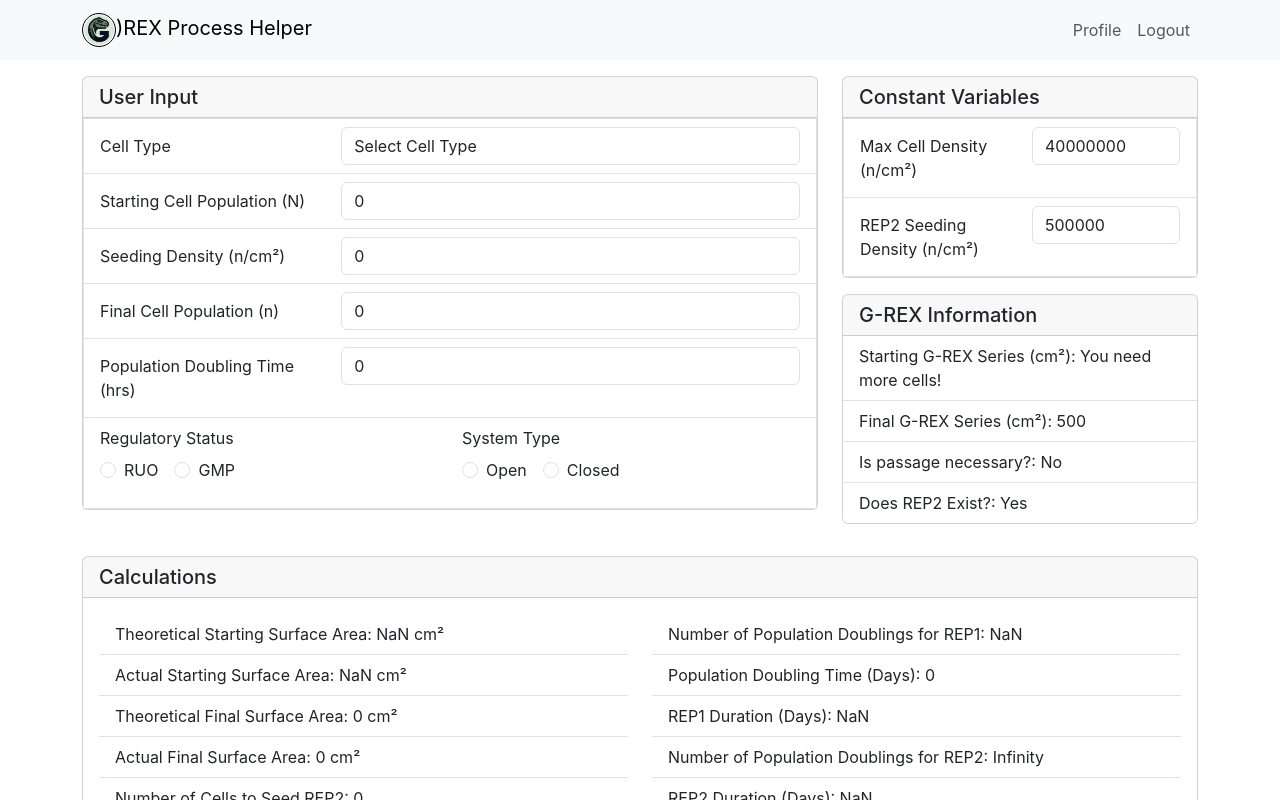
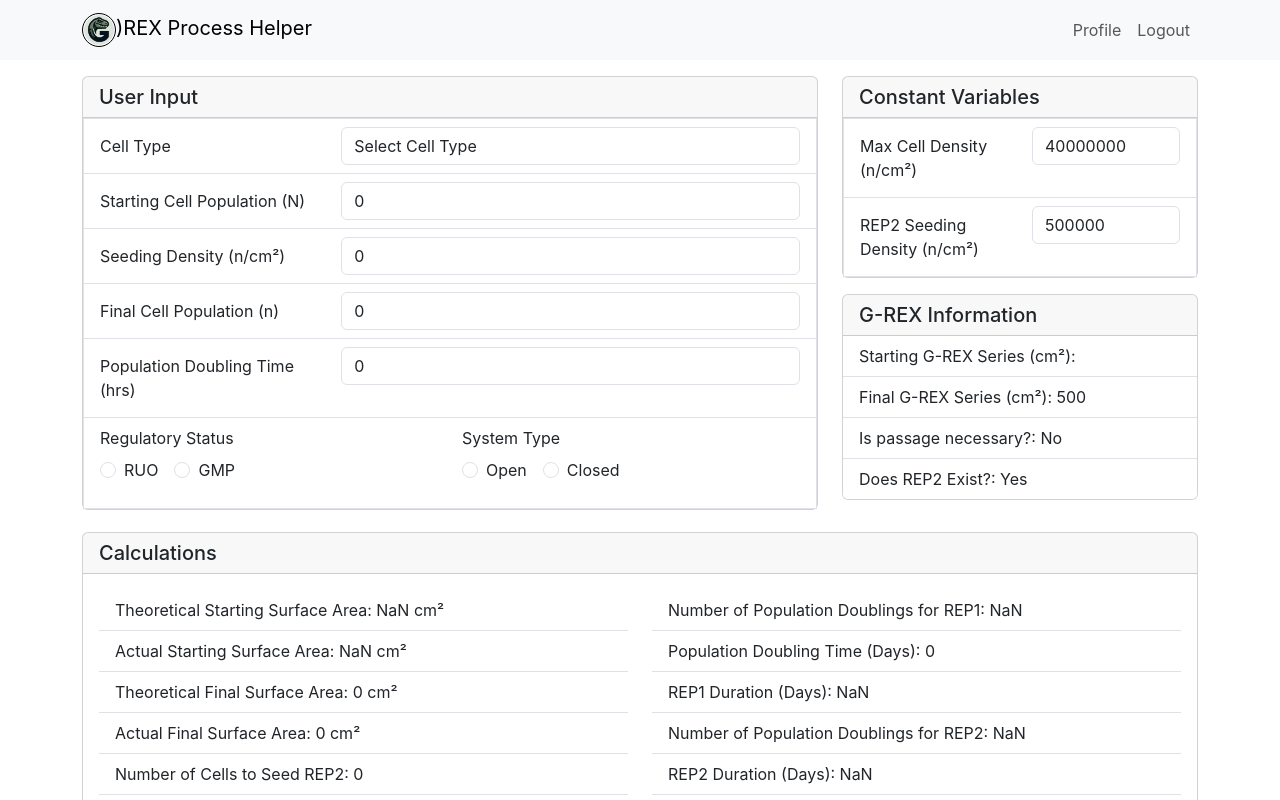
Before and after one commit to lanescheffler/gRex-process-builder, a React (Create React App) app: page / in a window 1280 px wide. Shown: the top 800 px of the page. Built offline with nearby package versions, Linux system fonts and the light colour scheme.

Commit message:
correct state managment in calculations;
useeffect to set calculation variables

```diff
--- a/src/features/calculations/Calculations.tsx
+++ b/src/features/calculations/Calculations.tsx
@@ -1,13 +1,16 @@
-import React, { useMemo } from 'react';
+import React, { useEffect, useMemo } from 'react';
 import { Card, Col, ListGroup, Row } from 'react-bootstrap';
-import { useSelector } from 'react-redux';
+import { useDispatch, useSelector } from 'react-redux';
 import { selectUserInput } from '../userInput/userInputSlice';
+import { setTheoreticalStartingSurfaceArea, setActualStartingSurfaceArea, setTheoreticalFinalSurfaceArea, setActualFinalSurfaceArea, setNumberOfCellsToSeedRep2, setHarvestPassageDensity, setNumberOfPopulationDoublingsForRep1, setPopulationDoublingTimeDays, setRep1DurationDays, setNumberOfPopulationDoublingsForRep2, setRep2DurationDays, setTotalProcessTime, setMediaVolumeConsumed, selectCalculations } from './calculationsSlice';
 
 // Performance: If your calculations are expensive and your component re-renders often,
 // consider using React.memo or useMemo hook to optimize performance.
 
 
 function Calculations() {
+
+  const dispatch = useDispatch();
 
   const {
     startingCellPopulation,
@@ -16,6 +19,8 @@
     seedingDensity,
     // ... add other necessary state variables
   } = useSelector(selectUserInput);
+  const calculations = useSelector(selectCalculations);
+
 
   const maxCellDensity = 40000000
 
@@ -24,41 +29,97 @@
   // wrap in a useMemo object, return the consts along with a dependency array.
   // Calculations
 
-  const calculations = useMemo(() => {
+  // const calculations = useMemo(() => {
+  //   const theoreticalStartingSurfaceArea = startingCellPopulation / seedingDensity;
+  //   const actualStartingSurfaceArea = theoreticalStartingSurfaceArea; // Simplified for this example
+  //   const theoreticalFinalSurfaceArea = finalCellPopulation / maxCellDensity;
+  //   const actualFinalSurfaceArea = theoreticalFinalSurfaceArea; // Simplified for this example
+  //   const numberOfCellsToSeedRep2 = rep2SeedingDensity * actualFinalSurfaceArea; // Simplification
+  //   const harvestPassageDensity = numberOfCellsToSeedRep2 / actualStartingSurfaceArea;
+  //   const numberOfPopulationDoublingsForRep1 = Math.sqrt(harvestPassageDensity / seedingDensity);
+  //   const populationDoublingTimeDays = populationDoublingTime / 24;
+  //   const rep1DurationDays = numberOfPopulationDoublingsForRep1 * populationDoublingTimeDays;
+  //   const numberOfPopulationDoublingsForRep2 = Math.sqrt(maxCellDensity / seedingDensity);
+  //   const rep2DurationDays = numberOfPopulationDoublingsForRep2 * populationDoublingTimeDays;
+  //   const totalProcessTime = rep1DurationDays + rep2DurationDays; // Simplified, not including additional time
+  //   const mediaVolumeConsumed = (theoreticalFinalSurfaceArea + theoreticalStartingSurfaceArea) * 10 / 1000;
+
+  //   return {
+  //     theoreticalStartingSurfaceArea,
+  //     actualStartingSurfaceArea,
+  //     theoreticalFinalSurfaceArea,
+  //     actualFinalSurfaceArea,
+  //     numberOfCellsToSeedRep2,
+  //     harvestPassageDensity,
+  //     numberOfPopulationDoublingsForRep1,
+  //     populationDoublingTimeDays,
+  //     rep1DurationDays,
+  //     numberOfPopulationDoublingsForRep2,
+  //     rep2DurationDays,
+  //     totalProcessTime,
+  //     mediaVolumeConsumed
+  //     // Include all calculated values here to return them
+  //   };
+  // }, [startingCellPopulation, finalCellPopulation, populationDoublingTime, seedingDensity, maxCellDensity, rep2SeedingDensity]);
+
+  useEffect(() => {
     const theoreticalStartingSurfaceArea = startingCellPopulation / seedingDensity;
-    const actualStartingSurfaceArea = theoreticalStartingSurfaceArea; // Simplified for this example
+    const actualStartingSurfaceArea = theoreticalStartingSurfaceArea; // Simplify for this example
     const theoreticalFinalSurfaceArea = finalCellPopulation / maxCellDensity;
-    const actualFinalSurfaceArea = theoreticalFinalSurfaceArea; // Simplified for this example
-    const numberOfCellsToSeedRep2 = rep2SeedingDensity * actualFinalSurfaceArea; // Simplification
+    const actualFinalSurfaceArea = theoreticalFinalSurfaceArea; // Simplify for this example
+    const numberOfCellsToSeedRep2 = rep2SeedingDensity * actualFinalSurfaceArea; // Simplify for this example
     const harvestPassageDensity = numberOfCellsToSeedRep2 / actualStartingSurfaceArea;
-    const numberOfPopulationDoublingsForRep1 = Math.sqrt(harvestPassageDensity / seedingDensity);
+    const numberOfPopulationDoublingsForRep1 = Math.log2(finalCellPopulation / startingCellPopulation); // Example calculation
     const populationDoublingTimeDays = populationDoublingTime / 24;
     const rep1DurationDays = numberOfPopulationDoublingsForRep1 * populationDoublingTimeDays;
-    const numberOfPopulationDoublingsForRep2 = Math.sqrt(maxCellDensity / seedingDensity);
+    const numberOfPopulationDoublingsForRep2 = Math.log2(finalCellPopulation / startingCellPopulation); // Simplify for this example
     const rep2DurationDays = numberOfPopulationDoublingsForRep2 * populationDoublingTimeDays;
-    const totalProcessTime = rep1DurationDays + rep2DurationDays; // Simplified, not including additional time
-    const mediaVolumeConsumed = (theoreticalFinalSurfaceArea + theoreticalStartingSurfaceArea) * 10 / 1000;
+    const totalProcessTime = rep1DurationDays + rep2DurationDays; // Simplify for this example
+    const mediaVolumeConsumed = (theoreticalFinalSurfaceArea + theoreticalStartingSurfaceArea) * 10 / 1000; // Simplify for this example
 
-    return {
-      theoreticalStartingSurfaceArea,
-      actualStartingSurfaceArea,
-      theoreticalFinalSurfaceArea,
-      actualFinalSurfaceArea,
-      numberOfCellsToSeedRep2,
-      harvestPassageDensity,
-      numberOfPopulationDoublingsForRep1,
-      populationDoublingTimeDays,
-      rep1DurationDays,
-      numberOfPopulationDoublingsForRep2,
-      rep2DurationDays,
-      totalProcessTime,
-      mediaVolumeConsumed
-      // Include all calculated values here to return them
-    };
-  }, [startingCellPopulation, finalCellPopulation, populationDoublingTime, seedingDensity, maxCellDensity, rep2SeedingDensity]);
+    // Dispatch actions
+    dispatch(setTheoreticalStartingSurfaceArea(theoreticalStartingSurfaceArea));
+    dispatch(setActualStartingSurfaceArea(actualStartingSurfaceArea));
+    dispatch(setTheoreticalFinalSurfaceArea(theoreticalFinalSurfaceArea));
+    dispatch(setActualFinalSurfaceArea(actualFinalSurfaceArea));
+    dispatch(setNumberOfCellsToSeedRep2(numberOfCellsToSeedRep2));
+    dispatch(setHarvestPassageDensity(harvestPassageDensity));
+    dispatch(setNumberOfPopulationDoublingsForRep1(numberOfPopulationDoublingsForRep1));
+    dispatch(setPopulationDoublingTimeDays(populationDoublingTimeDays));
+    dispatch(setRep1DurationDays(rep1DurationDays));
+    dispatch(setNumberOfPopulationDoublingsForRep2(numberOfPopulationDoublingsForRep2));
+    dispatch(setRep2DurationDays(rep2DurationDays));
+    dispatch(setTotalProcessTime(totalProcessTime));
+    dispatch(setMediaVolumeConsumed(mediaVolumeConsumed));
+  }, [
+    dispatch,
+    startingCellPopulation,
+    finalCellPopulation,
+    populationDoublingTime,
+    seedingDensity,
+    maxCellDensity,
+    rep2SeedingDensity
+  ]);
+
+    // variables as constants
+    // const theoreticalStartingSurfaceArea = startingCellPopulation / seedingDensity;
+    // const actualStartingSurfaceArea = theoreticalStartingSurfaceArea; // Simplified for this example
+    // const theoreticalFinalSurfaceArea = finalCellPopulation / maxCellDensity;
+    // const actualFinalSurfaceArea = theoreticalFinalSurfaceArea; // Simplified for this example
+    // const numberOfCellsToSeedRep2 = rep2SeedingDensity * actualFinalSurfaceArea; // Simplification
+    // const harvestPassageDensity = numberOfCellsToSeedRep2 / actualStartingSurfaceArea;
+    // const numberOfPopulationDoublingsForRep1 = Math.sqrt(harvestPassageDensity / seedingDensity);
+    // const populationDoublingTimeDays = populationDoublingTime / 24;
+    // const rep1DurationDays = numberOfPopulationDoublingsForRep1 * populationDoublingTimeDays;
+    // const numberOfPopulationDoublingsForRep2 = Math.sqrt(maxCellDensity / seedingDensity);
+    // const rep2DurationDays = numberOfPopulationDoublingsForRep2 * populationDoublingTimeDays;
+    // const totalProcessTime = rep1DurationDays + rep2DurationDays; // Simplified, not including additional time
+    // const mediaVolumeConsumed = (theoreticalFinalSurfaceArea + theoreticalStartingSurfaceArea) * 10 / 1000;
+
 
 
   // Return a div with the calculations for demonstration purposes
+
   return (
     <Card>
       <Card.Header as="h5">Calculations</Card.Header>
@@ -92,3 +153,6 @@
 };
 
 export default Calculations;
+function dispatch(arg0: any) {
+  throw new Error('Function not implemented.');
+}
--- a/src/features/grexInformation/GrexInformation.tsx
+++ b/src/features/grexInformation/GrexInformation.tsx
@@ -11,6 +11,7 @@
   const theoreticalStartingSurfaceArea = calculations.theoreticalStartingSurfaceArea;
 
   const determineStartingSeries = (area: number) => {
+    console.log(theoreticalStartingSurfaceArea);
     console.log('theoreticalStartingSurfaceArea:', area)
     if (area < 2) return "You need more cells!";
     if (area >= 2 && area < 5) return "2cm² G-Rex option";
```
